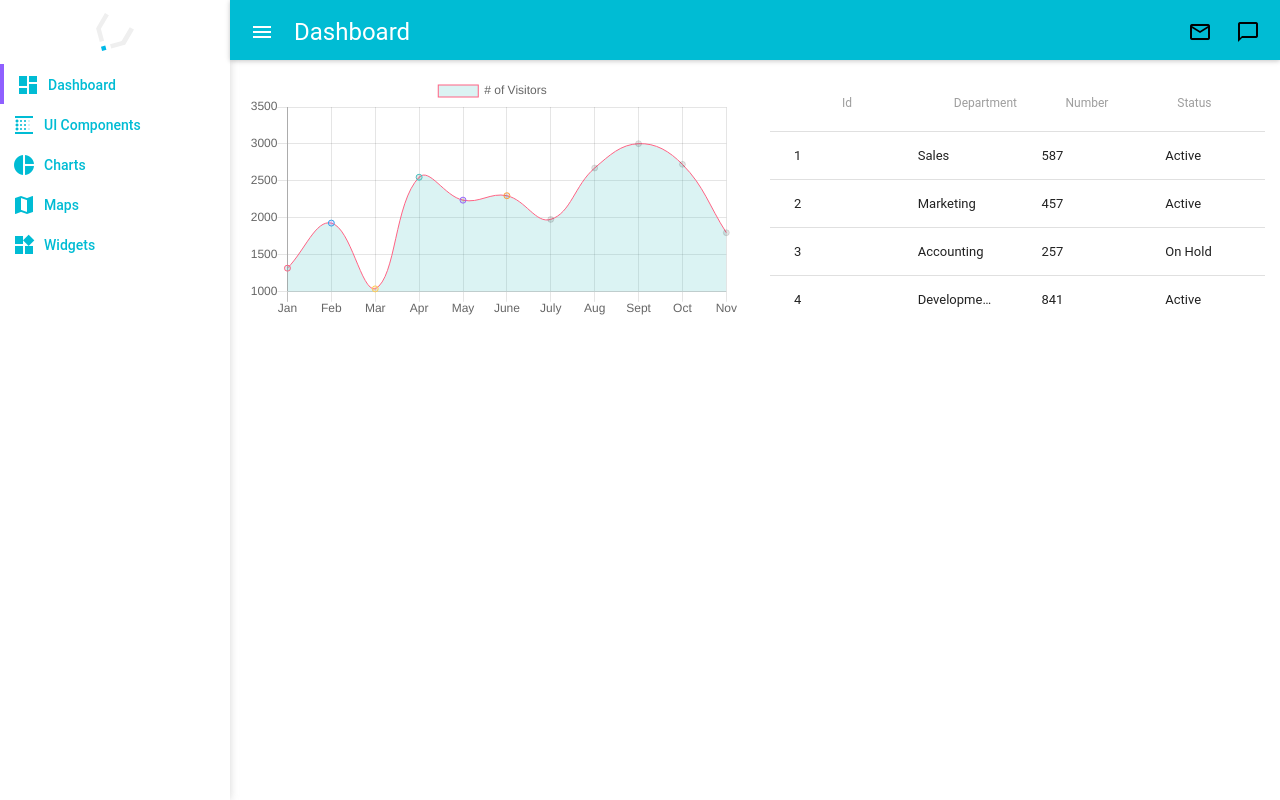
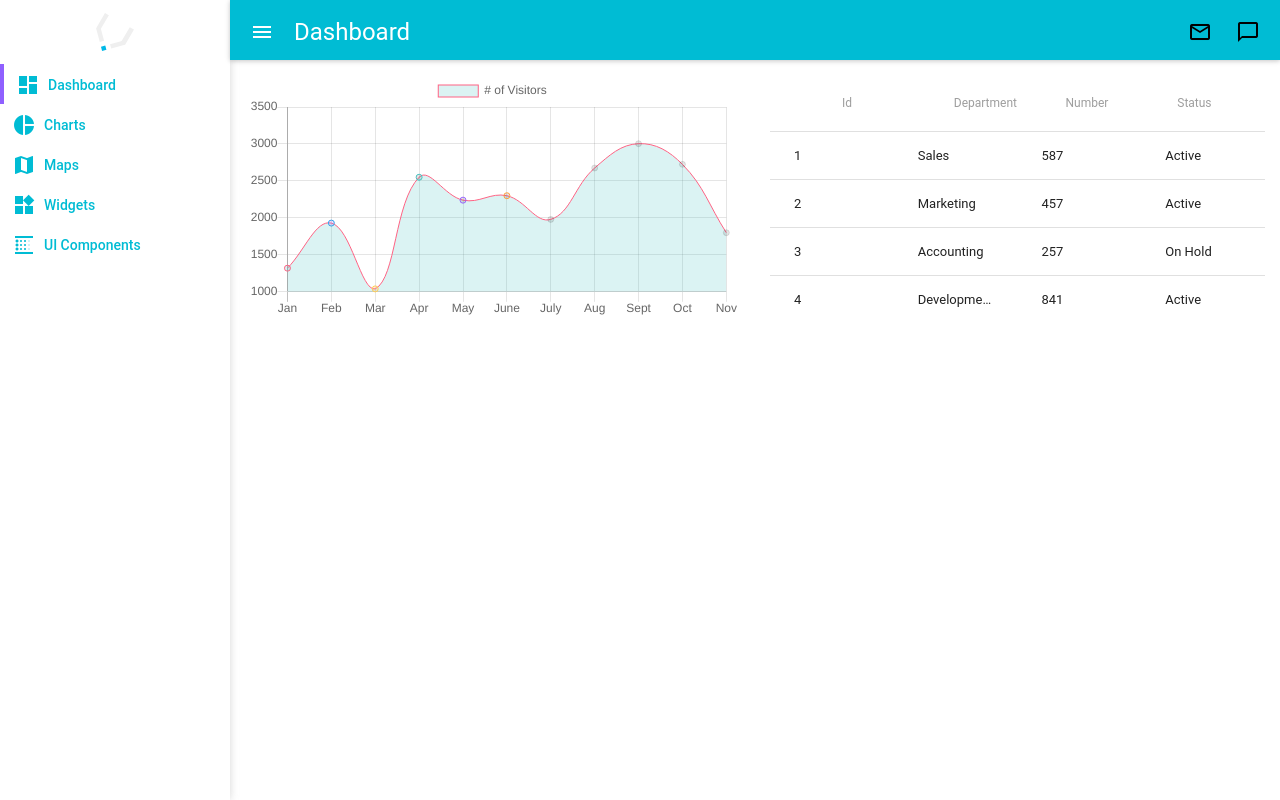
Before and after one commit to valecarlos/admin-dashboard, a React (Create React App) app: page / in a window 1280 px wide. Built offline with nearby package versions, Linux system fonts and the light colour scheme.

Commit message:
added collapsible component

```diff
--- a/src/components/Main/Main.js
+++ b/src/components/Main/Main.js
@@ -17,7 +17,7 @@ class Main extends Component {
         <div className="main container-fluid">
           <Switch>
             <Route exact path='/' component={Dashboard} />
-            <Route path='/buttons' component={Buttons} />
+            <Route path='/ui/buttons' component={Buttons} />
             <Route path='/charts' component={Charts} />
             <Route render={function(){
               return <p>Route not found</p>
--- a/src/components/Sidebar/Sidebar.js
+++ b/src/components/Sidebar/Sidebar.js
@@ -4,6 +4,7 @@ import FlatButton from 'material-ui/FlatButton'
 import { NavLink , withRouter } from 'react-router-dom'
 import FontIcon from 'material-ui/FontIcon'
 import logo from '../../assets/img/CVLogo.svg'
+import Collapsible from '../../components/UI/Collapsible/Collapsible'
 
 const SidebarFlatButton = (props) => {
   const { isNavCollapsed } = props
@@ -72,14 +73,6 @@ class Sidebar extends Component {
               </NavLink >
             </li>
             <li>
-              <NavLink  to="/buttons" className="sidebar__navLink" activeClassName="sidebar__navLink--active">
-                <SidebarFlatButton
-                  isNavCollapsed={isNavCollapsed}
-                  label="UI Components"
-                  icon="blur_linear" />
-              </NavLink >
-            </li>
-            <li>
               <NavLink  to="/charts" className="sidebar__navLink" activeClassName="sidebar__navLink--active">
                 <SidebarFlatButton
                   isNavCollapsed={isNavCollapsed}
@@ -103,6 +96,34 @@ class Sidebar extends Component {
                   icon="widgets" />
               </NavLink >
             </li>
+            <li>
+              <Collapsible
+                headerContent={<SidebarFlatButton
+                  isNavCollapsed={isNavCollapsed}
+                  label="UI Components"
+                  icon="blur_linear" />}
+                transitionTime={100}
+                >
+                <ul>
+                  <li>
+                    <NavLink  to="/ui/buttons" className="sidebar__navLink" activeClassName="sidebar__navLink--active">
+                      <SidebarFlatButton
+                        isNavCollapsed={isNavCollapsed}
+                        label="Buttons"
+                        icon="blur_linear" />
+                    </NavLink >
+                  </li>
+                  <li>
+                    <NavLink  to="/ui/collapsible" className="sidebar__navLink" activeClassName="sidebar__navLink--active">
+                      <SidebarFlatButton
+                        isNavCollapsed={isNavCollapsed}
+                        label="collapsible"
+                        icon="blur_linear" />
+                    </NavLink >
+                  </li>
+                </ul>
+              </Collapsible>
+            </li>
           </ul>
         </div>
       </div>
--- /dev/null
+++ b/src/components/UI/Collapsible/Collapsible.js
@@ -0,0 +1,76 @@
+import React, { Component } from 'react';
+
+class Collapsible extends Component {
+  constructor(props){
+    super(props)
+
+    this.state = {
+      isOpen: false,
+      height: 0,
+      transition: `height ${props.transitionTime}ms ease-in`
+    }
+
+    this.handleHeaderClick = this.handleHeaderClick.bind(this)
+    this.openCollapsible = this.openCollapsible.bind(this)
+    this.closeCollapsible = this.closeCollapsible.bind(this)
+  }
+
+  handleHeaderClick(){
+    if(this.state.isOpen === true){
+      this.closeCollapsible()
+    } else{
+      this.openCollapsible()
+    }
+  }
+
+  openCollapsible(){
+    this.setState(()=> ({
+      height: this.refs.content.clientHeight,
+      isOpen: true
+    }))
+  }
+
+  closeCollapsible(){
+    this.setState(()=> ({
+      height: 0,
+      isOpen: false
+    }))
+  }
+
+  render() {
+    const contentWrapperStyle = {
+      height: this.state.height,
+      overflow: 'hidden',
+      transition: this.state.transition
+    }
+    return (
+      <div className={this.props.rootClassName}>
+        <div
+          className={this.props.headerClassName}
+          onClick={this.handleHeaderClick}>
+          {this.props.headerContent}
+        </div>
+        <div className={this.props.wrapperContentClassName} style={contentWrapperStyle}>
+          <div
+            className={this.props.contentClassName}
+            ref="content">
+            {this.props.children}
+          </div>
+        </div>
+      </div>
+    );
+  }
+}
+
+Collapsible.defaultProps = {
+  transitionTime: 400,
+  headerClassName: '',
+  headerOpenClassName: '',
+  headerContent: '',
+  rootClassName: '',
+  rootOpenClassName: '',
+  contentClassName: '',
+  wrapperContentClassName: ''
+}
+
+export default Collapsible;
```
